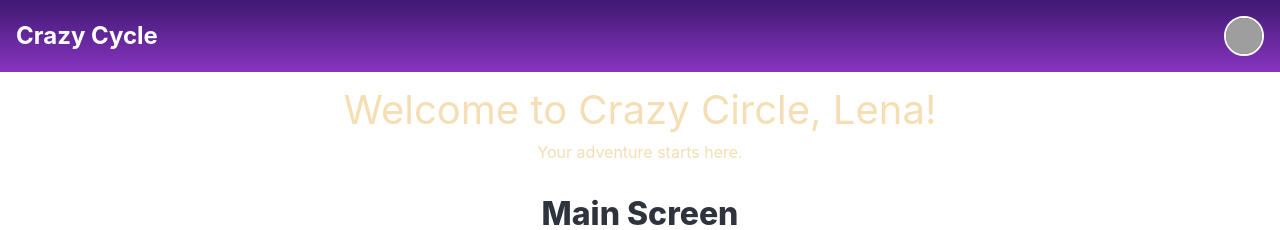
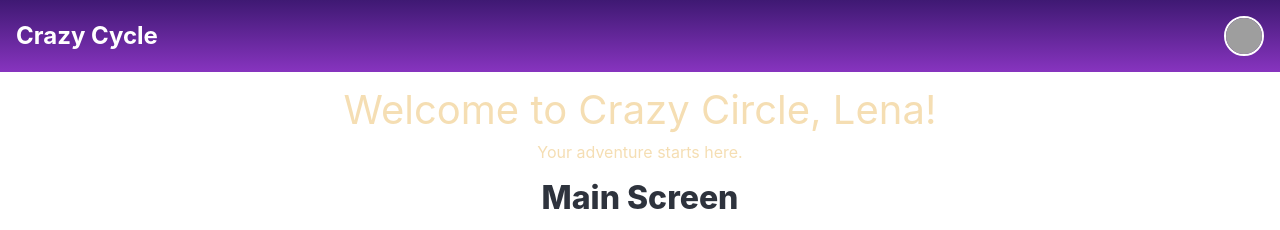
Before and after one commit to TWA-projects/synergy-client, a React (Vite) app: page / in a window 1280 px wide. Shown: the top 230 px of the page. Built offline with nearby package versions, Linux system fonts and the light colour scheme; grey boxes are pictures that could not be loaded; what @twa-dev/sdk would draw is missing.

Commit message:
Update WelcomeMessage.css

```diff
--- a/src/components/WelcomMessage/WelcomeMessage.css
+++ b/src/components/WelcomMessage/WelcomeMessage.css
@@ -1,6 +1,7 @@
 .welcome-message {
   text-align: center;
   padding: 1rem;
+  padding-bottom: 0;
   color: var(--color-accent);
   color: wheat;
   /* background: var(--bg-color-3);  */
```
